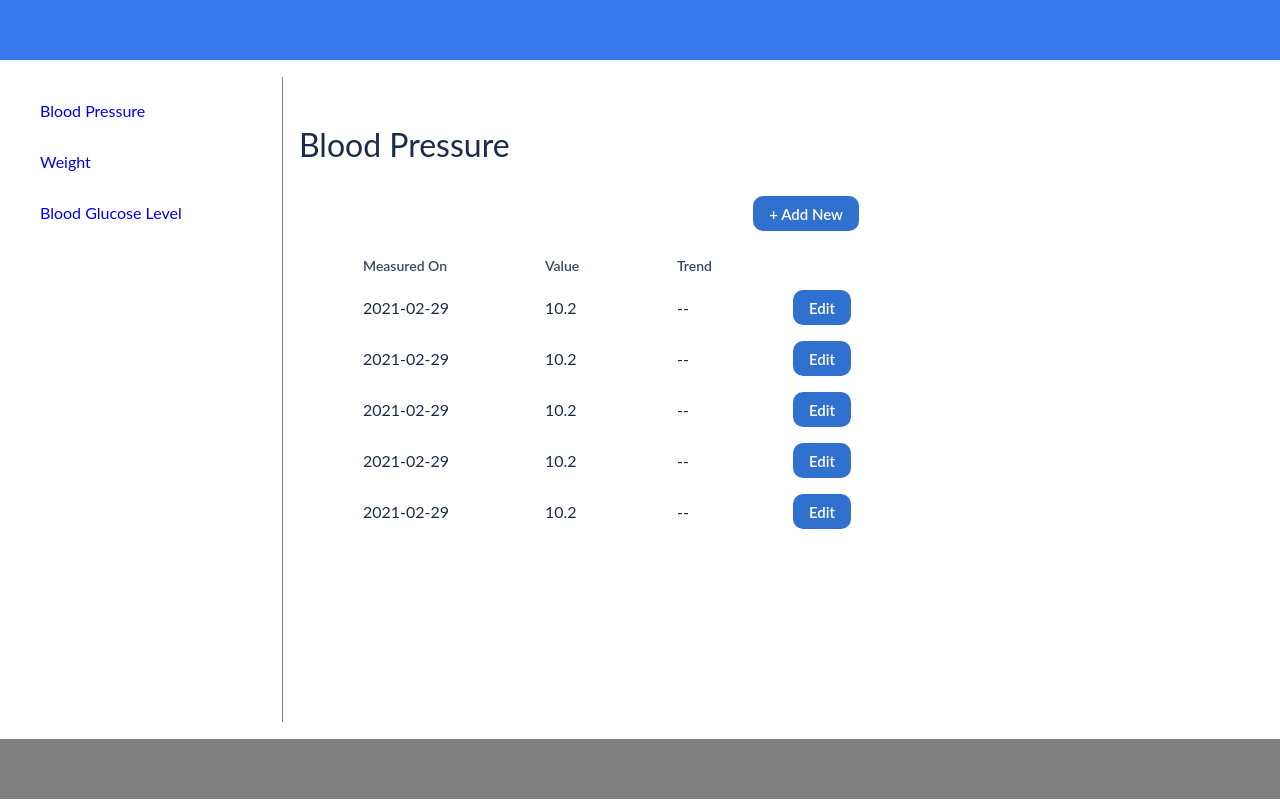
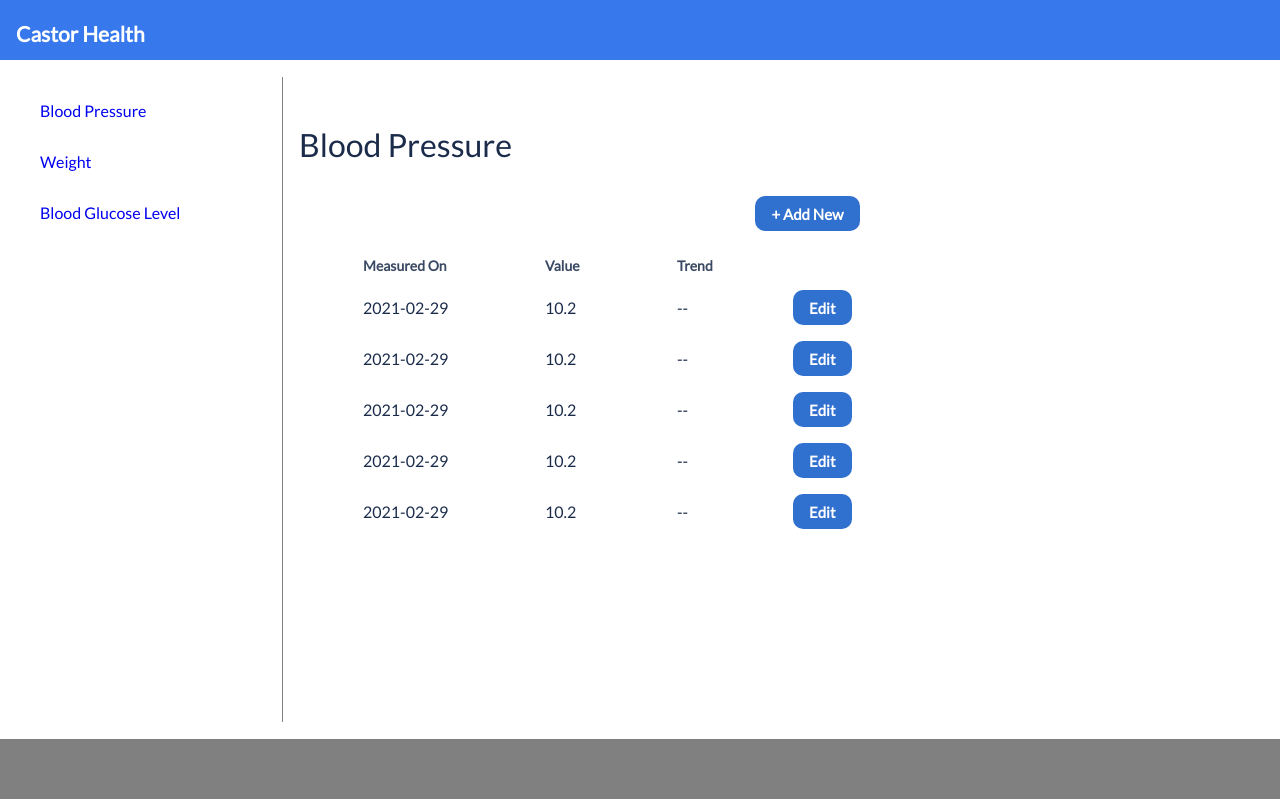
Before and after one commit to ValentinnDimitroff/castor-health, a React (Create React App) app: page / in a window 1280 px wide. Built offline with nearby package versions, Linux system fonts and the light colour scheme.

Commit message:
Add title to app bar

```diff
--- a/public/index.html
+++ b/public/index.html
@@ -15,6 +15,7 @@
       user's mobile device or desktop. See https://developers.google.com/web/fundamentals/web-app-manifest/
     -->
     <link rel="manifest" href="%PUBLIC_URL%/manifest.json" />
+    <link href='http://fonts.googleapis.com/css?family=Lato&subset=latin,latin-ext' rel='stylesheet' type='text/css'>
     <!--
       Notice the use of %PUBLIC_URL% in the tags above.
       It will be replaced with the URL of the `public` folder during the build.
@@ -24,20 +25,10 @@
       work correctly both with client-side routing and a non-root public URL.
       Learn how to configure a non-root public URL by running `npm run build`.
     -->
-    <title>React App</title>
+    <title>Castor Health</title>
   </head>
   <body>
     <noscript>You need to enable JavaScript to run this app.</noscript>
     <div id="root"></div>
-    <!--
-      This HTML file is a template.
-      If you open it directly in the browser, you will see an empty page.
-
-      You can add webfonts, meta tags, or analytics to this file.
-      The build step will place the bundled scripts into the <body> tag.
-
-      To begin the development, run `npm start` or `yarn start`.
-      To create a production bundle, use `npm run build` or `yarn build`.
-    -->
   </body>
 </html>
--- a/src/components/layout/Layout.jsx
+++ b/src/components/layout/Layout.jsx
@@ -2,6 +2,7 @@ import React from 'react'
 import PropTypes from 'prop-types'
 import { createUseStyles } from 'react-jss'
 import Menu from './Menu'
+import { Typography } from '../design'
 
 const useStyles = createUseStyles(theme => ({
     container: {
@@ -14,7 +15,11 @@ const useStyles = createUseStyles(theme => ({
         backgroundColor: theme.colors.primary.main,
         flex: "0 0 100%",
         height: "60px",
-        display: "inline-block"
+        display: "inline-block",
+        paddingLeft: theme.spacing(2)
+    },
+    title: {
+        color: 'white'
     },
     sideBar: {
         padding: theme.spacing(1),
@@ -44,7 +49,7 @@ const Layout = ({ children }) => {
     return (
         <div className={classes.container}>
             <header className={classes.appBar}>
-
+                <Typography variant="title" className={classes.title}>Castor Health</Typography>
             </header>
             <div className={classes.main}>
                 <div className={classes.sideBar}>
--- a/src/components/layout/Menu.jsx
+++ b/src/components/layout/Menu.jsx
@@ -1,5 +1,5 @@
 import React from 'react'
-import PropTypes from 'prop-types'
+// import PropTypes from 'prop-types'
 import { createUseStyles } from 'react-jss'
 import { Link } from 'react-router-dom'
 
@@ -25,8 +25,8 @@ const Menu = () => {
     )
 }
 
-Menu.propTypes = {
+// Menu.propTypes = {
 
-}
+// }
 
 export default Menu
```
